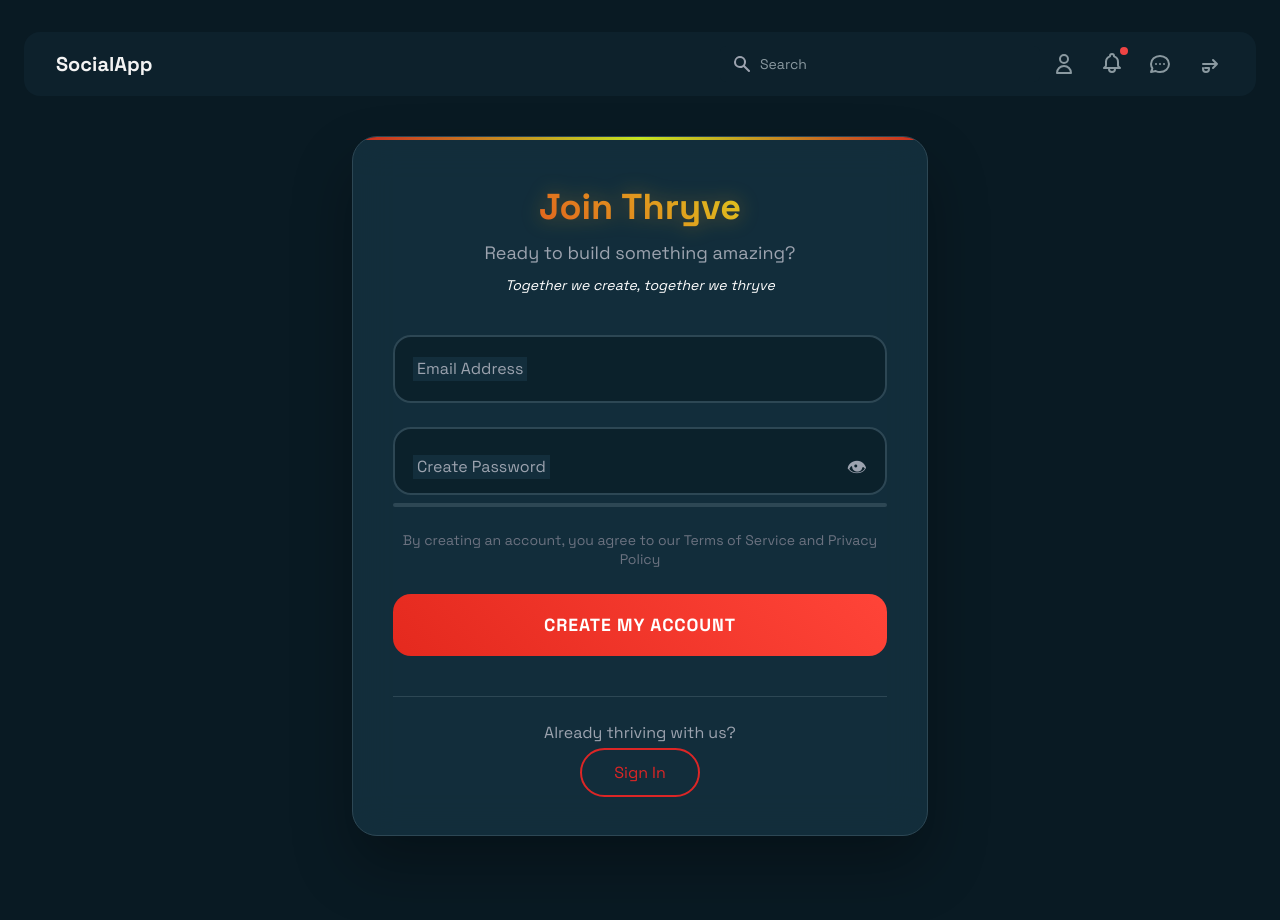
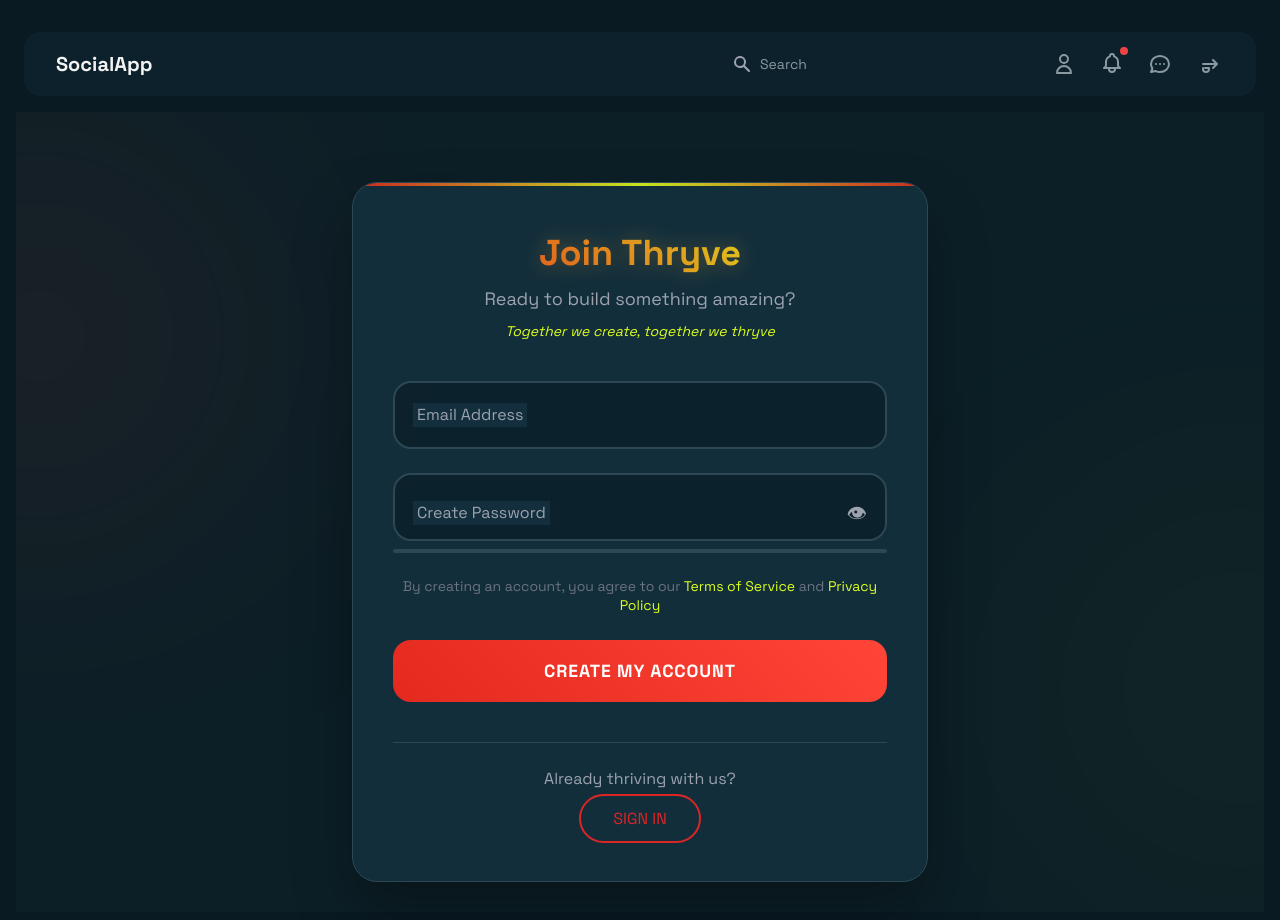
Before and after one commit to alyaa999/Social_Media, an Angular app: page /signup in a window 1280 px wide. Shown: the top 920 px of the page. Before the commit the page ends 852 px from the top, so only its background shows below. Built offline with nearby package versions, Linux system fonts and the light colour scheme.

Commit message:
feat(signup): enhance signup flow with step4 component and improve form validation

```diff
--- a/src/app/Components/Core/signup/signup.component.html
+++ b/src/app/Components/Core/signup/signup.component.html
@@ -1,6 +1,32 @@
-<div class="max-w-xl mx-auto mt-10 text-white">
-  <app-step1-initial-account *ngIf="step === 1" (next)="next()"></app-step1-initial-account>
-  <app-step2-profile-info *ngIf="step === 2" (prev)="prev()" (next)="next()"></app-step2-profile-info>
-  <app-step3-personal-details *ngIf="step === 3" (prev)="prev()" (next)="next()"></app-step3-personal-details>
-  <!--<app-step4-customize-profile *ngIf="step === 4" (prev)="prev()" (complete)="reset()"></app-step4-customize-profile> -->
+<div
+  class="relative min-h-screen flex items-center justify-center bg-[#0c1f27]"
+>
+  <!-- Animated background circles -->
+  <div class="absolute z-0 top-0 left-0 w-full h-full overflow-hidden">
+    <div
+      class="absolute w-72 h-72 bg-[#fa4438] opacity-20 blur-[150px] rounded-full left-[-120px] top-[80px] animate-pulse"
+    ></div>
+    <div
+      class="absolute w-72 h-72 bg-[#dcff1e] opacity-10 blur-[150px] rounded-full right-[-120px] bottom-[80px] animate-ping"
+    ></div>
+  </div>
+  <div class="z-10">
+    <div class="max-w-xl mx-auto mt-10 text-white">
+      <app-step1-initial-account
+        *ngIf="step === 1"
+        (next)="next()"
+      ></app-step1-initial-account>
+      <app-step2-profile-info
+        *ngIf="step === 2"
+        (prev)="prev()"
+        (next)="next()"
+      ></app-step2-profile-info>
+      <app-step3-personal-details
+        *ngIf="step === 3"
+        (prev)="prev()"
+        (next)="next()"
+      ></app-step3-personal-details>
+      <app-step4-customize-profile *ngIf="step === 4" (prev)="prev()" (complete)="reset()"></app-step4-customize-profile>
+    </div>
+  </div>
 </div>
--- a/src/app/Components/Core/signup/signup.component.ts
+++ b/src/app/Components/Core/signup/signup.component.ts
@@ -5,12 +5,13 @@ import { Step2ProfileInfoComponent } from "./step2-profile-info/step2-profile-in
 import { CommonModule } from '@angular/common';
 import { FormsModule } from '@angular/forms';
 import { Step3PersonalDetailsComponent } from "./step3-personal-details/step3-personal-details.component";
+import { Step4CustomizeProfileComponent } from "./step4-customize-profile/step4-customize-profile.component";
 
 @Component({
   selector: 'app-signup',
   templateUrl: './signup.component.html',
   styleUrls: ['./signup.component.scss'],
-  imports: [Step1InitialAccountComponent, Step2ProfileInfoComponent, CommonModule, FormsModule, Step3PersonalDetailsComponent]
+  imports: [Step1InitialAccountComponent, Step2ProfileInfoComponent, CommonModule, FormsModule, Step3PersonalDetailsComponent, Step4CustomizeProfileComponent]
 })
 export class SignupComponent {
   step = 1;
--- a/src/app/Components/Core/signup/step1-initial-account/step1-initial-account.component.html
+++ b/src/app/Components/Core/signup/step1-initial-account/step1-initial-account.component.html
@@ -2,39 +2,77 @@
   <div class="signup-header text-center mb-10">
     <h1 class="signup-title text-4xl font-extrabold mb-3">Join Thryve</h1>
     <p class="signup-subtitle text-gray-400 text-lg mb-2">Ready to build something amazing?</p>
-    <p class="signup-tagline italic text-yellow-300 text-sm">Together we create, together we thryve</p>
+    <p class="signup-tagline italic text-[#dcff1e] text-sm">Together we create, together we thryve</p>
   </div>
 
-  <form class="signup-form flex flex-col gap-6">
+  <form #step1Form="ngForm" class="signup-form flex flex-col gap-6" (ngSubmit)="proceed()" novalidate>
     <!-- Email -->
     <div class="form-group relative">
-      <input type="email" class="form-input peer" placeholder=" " required [(ngModel)]="signupService.formData.email" name="email">
+      <input
+        type="email"
+        class="form-input peer"
+        placeholder=" "
+        name="email"
+        required
+        email
+        [(ngModel)]="signupService.formData.email"
+        #emailRef="ngModel"
+      />
       <label class="form-label absolute left-5 top-1/2 transform -translate-y-1/2 peer-placeholder-shown:top-1/2 peer-placeholder-shown:text-base peer-focus:top-0 peer-focus:text-sm text-gray-400">Email Address</label>
+      <div *ngIf="emailRef.invalid && emailRef.touched" class="text-sm text-red-400 mt-1">
+        Please enter a valid email address.
+      </div>
     </div>
 
     <!-- Password -->
     <div class="form-group relative">
-      <input [type]="passwordVisible ? 'text' : 'password'" class="form-input peer" placeholder=" " required
-             [(ngModel)]="signupService.formData.password" name="password"
-             (input)="onPasswordInput(signupService.formData.password)">
+      <input
+        [type]="passwordVisible ? 'text' : 'password'"
+        class="form-input peer"
+        placeholder=" "
+        name="password"
+        required
+        minlength="6"
+        [(ngModel)]="signupService.formData.password"
+        #passwordRef="ngModel"
+        (input)="onPasswordInput(signupService.formData.password)"
+      />
       <label class="form-label absolute left-5 top-1/2 transform -translate-y-1/2 peer-placeholder-shown:top-1/2 peer-placeholder-shown:text-base peer-focus:top-0 peer-focus:text-sm text-gray-400">Create Password</label>
-      <button type="button" class="password-toggle absolute right-5 top-1/2 transform -translate-y-1/2 text-xl text-gray-400 hover:text-red-500" (click)="togglePasswordVisibility()">
+      <button
+        type="button"
+        class="password-toggle absolute right-5 top-1/2 transform -translate-y-1/2 text-xl text-gray-400 hover:text-red-500"
+        (click)="togglePasswordVisibility()"
+      >
         {{ passwordVisible ? '🙈' : '👁' }}
       </button>
-      <div class="password-strength h-1 mt-2 bg-[#2d4754] rounded transition-opacity duration-300" [ngClass]="{ 'opacity-100': barWidth !== '0%' }">
-        <div class="strength-bar h-full transition-all duration-500 rounded" [ngClass]="strengthClass" [style.width]="barWidth"></div>
+      <div
+        class="password-strength h-1 mt-2 bg-[#2d4754] rounded transition-opacity duration-300"
+        [ngClass]="{ 'opacity-100': barWidth !== '0%' }"
+      >
+        <div
+          class="strength-bar h-full transition-all duration-500 rounded"
+          [ngClass]="strengthClass"
+          [style.width]="barWidth"
+        ></div>
+      </div>
+      <div *ngIf="passwordRef.invalid && passwordRef.touched" class="text-sm text-red-400 mt-1">
+        Password must be at least 6 characters.
       </div>
     </div>
 
     <!-- Terms -->
     <div class="terms-text text-center text-sm text-gray-500 leading-snug">
       By creating an account, you agree to our
-      <a href="#" class="text-yellow-300 hover:text-red-500 transition">Terms of Service</a> and
-      <a href="#" class="text-yellow-300 hover:text-red-500 transition">Privacy Policy</a>
+      <a href="#" class="text-[#dcff1e] hover:text-red-500 transition">Terms of Service</a> and
+      <a href="#" class="text-[#dcff1e] hover:text-red-500 transition">Privacy Policy</a>
     </div>
 
     <!-- Submit -->
-    <button type="button" class="signup-btn uppercase tracking-wider font-bold" (click)="proceed()">
+    <button
+      type="submit"
+      class="signup-btn uppercase tracking-wider font-bold"
+      [disabled]="step1Form.invalid"
+    >
       Create My Account
     </button>
   </form>
@@ -42,8 +80,11 @@
   <!-- Login -->
   <div class="login-section text-center mt-10 pt-6 border-t border-[#2d4754]">
     <p class="text-gray-400 mb-4">Already thriving with us?</p>
-    <a href="#" class="login-btn-link border-2 border-red-600 px-8 py-3 rounded-full text-red-600 hover:bg-red-600 hover:text-white transition">
-      Sign In
+    <a
+      href="#"
+      class="login-btn-link border-2 border-red-600 px-8 py-3 rounded-full text-red-600 hover:bg-red-600 hover:text-white transition"
+    >
+      SIGN IN
     </a>
   </div>
 </div>
```
Also changed, not shown: src/app/Components/Core/signup/step1-initial-account/step1-initial-account.component.ts (+7 -3 lines).
